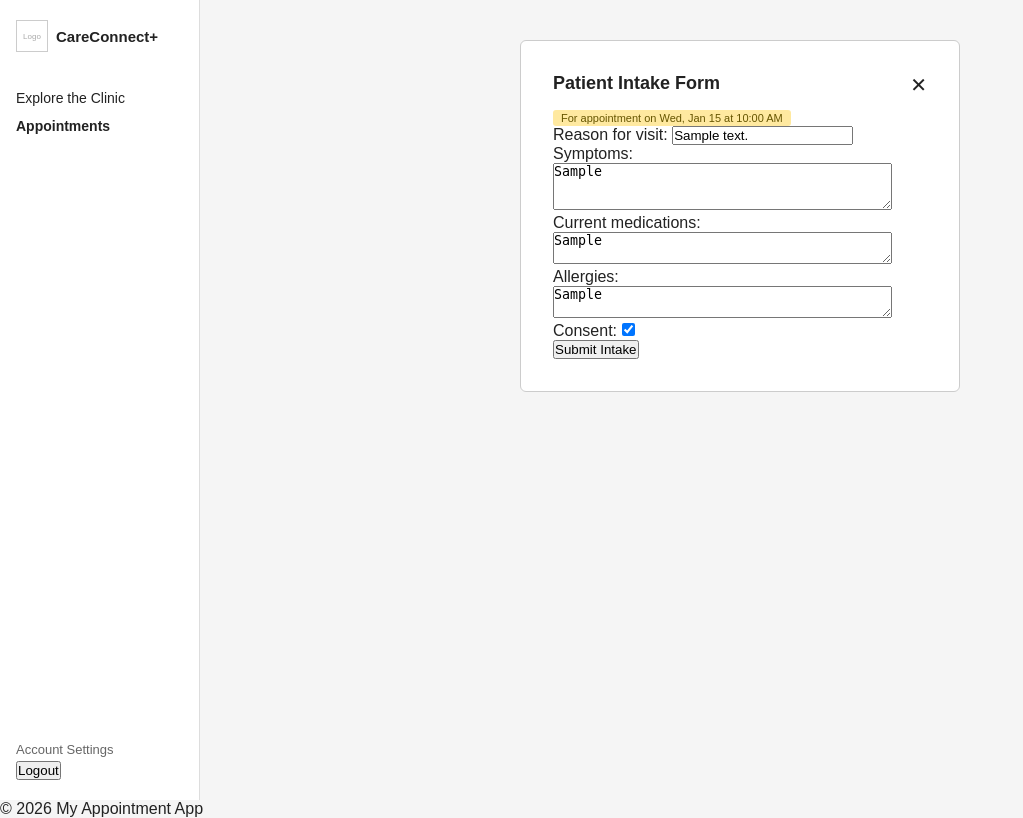
After one commit to mnikkiwalker/IT499-Bachelor-Capstone, a Django app: page /appointment/intake/1/ in a window 1280 px wide. The commit adds this page. Shown: the whole page, without its empty margins (0-1023 px from the left). Run offline with Django 5.2, Linux system fonts and the light colour scheme; a user stored in the database is signed in; tables that the repository leaves empty hold one stand-in row (values such as "Sample post").

Commit message:
appointment status & patient intake form
- added status field to Timeslot with 5 lifecycle states
- wired live status dropdown into staff schedule
- added IntakeForm model tied to Timeslot
- intake form, view, and URL; linked from confirmation screen

```diff
--- /dev/null
+++ b/appointment/forms.py
@@ -0,0 +1,20 @@
+from django import forms
+from .models import IntakeForm
+
+
+class IntakeFormForm(forms.ModelForm):
+
+    class Meta:
+        model = IntakeForm
+        fields = [
+            "reason_for_visit",
+            "symptoms",
+            "current_medications",
+            "allergies",
+            "consent",
+        ]
+        widgets = {
+            "symptoms": forms.Textarea(attrs={"rows": 3}),
+            "current_medications": forms.Textarea(attrs={"rows": 2}),
+            "allergies": forms.Textarea(attrs={"rows": 2}),
+        }
--- a/appointment/models.py
+++ b/appointment/models.py
@@ -23,11 +23,39 @@ class Appointment(models.Model):
 
 class Timeslot(models.Model):
 
+    STATUS_CHOICES = [
+        ("scheduled", "Scheduled"),
+        ("checked_in", "Checked In"),
+        ("completed", "Completed"),
+        ("cancelled", "Cancelled"),
+        ("no_show", "No Show"),
+    ]
+
     date = models.DateField()
     start_time = models.TimeField()
-    # duration = models.FloatField()
     is_booked = models.BooleanField(default=False)
     booked_appt_id = models.CharField()
+    status = models.CharField(max_length=20, choices=STATUS_CHOICES, default="scheduled")
 
     def __str__(self):
         return f"{self.date} — {self.start_time}"
+
+class IntakeForm(models.Model):
+
+    # ties this intake to the booked slot it belongs to — one form per appointment
+    timeslot = models.OneToOneField(
+        Timeslot,
+        on_delete=models.CASCADE,
+        related_name="intake_form",
+    )
+
+    reason_for_visit = models.CharField(max_length=200)
+    symptoms = models.TextField(blank=True)
+    current_medications = models.TextField(blank=True)
+    allergies = models.TextField(blank=True)
+    consent = models.BooleanField(default=False)
+
+    submitted_at = models.DateTimeField(auto_now_add=True)
+
+    def __str__(self):
+        return f"Intake for slot {self.timeslot_id}"
--- a/appointment/urls.py
+++ b/appointment/urls.py
@@ -15,4 +15,6 @@ urlpatterns = [
     path('schedule/', views.schedule_view, name='schedule'),
     path('schedule/add/', views.save_appt, name='save_appt'),
     path('confirmation/<int:slot_id>', views.confirmation_view, name='confirmation'),
+    path('staff/status/', views.update_status, name='update_status'),
+    path('intake/<int:slot_id>/', views.intake_form_view, name='intake_form'),
 ]
--- a/appointment/views.py
+++ b/appointment/views.py
@@ -5,6 +5,10 @@ from django.utils import timezone
 from .models import Timeslot
 from datetime import date, timedelta
 import calendar
+from django.urls import reverse
+from urllib.parse import urlencode
+from .models import Timeslot, IntakeForm
+from .forms import IntakeFormForm
 
 
 def staff_schedule_view(request):
@@ -94,6 +98,29 @@ def confirmation_view(request, slot_id):
     })
 
 
+def intake_form_view(request, slot_id):
+
+    slot = get_object_or_404(Timeslot, id=slot_id)
+
+    # if this slot already has an intake, load it so the student edits
+    # instead of creating a second one (the OneToOne would crash on a dupe)
+    existing = IntakeForm.objects.filter(timeslot=slot).first()
+
+    if request.method == "POST":
+        form = IntakeFormForm(request.POST, instance=existing)
+        if form.is_valid():
+            intake = form.save(commit=False)  # hold it before hitting the db
+            intake.timeslot = slot            # attach it to this slot
+            intake.save()
+            return redirect('appointment:confirmation', slot.id)
+    else:
+        form = IntakeFormForm(instance=existing)
+
+    return render(request, 'scheduling/intake_form.html', {
+        'form': form,
+        'slot': slot,
+    })
+
 
 def save_appt(request):
 
@@ -114,3 +141,41 @@ def save_appt(request):
 
     else:
         return redirect('appointment:schedule_page')
+
+# each status maps to the list of statuses it's allowed to move to.
+# the three end states map to empty lists, so nothing can leave them.
+ALLOWED_TRANSITIONS = {
+    "scheduled":  ["checked_in", "cancelled", "no_show"],
+    "checked_in": ["completed", "cancelled"],
+    "completed":  [],
+    "cancelled":  [],
+    "no_show":    [],
+}
+
+
+def update_status(request):
+
+    if request.method == "POST":
+
+        slot_id = request.POST.get("slot_id")
+        new_status = request.POST.get("status")
+
+        timeslot = get_object_or_404(Timeslot, id=slot_id)
+
+        current_status = timeslot.status
+
+        # only save if the move is allowed out of the current status.
+        # an illegal move is skipped, so the old status stays put.
+        if new_status in ALLOWED_TRANSITIONS.get(current_status, []):
+            timeslot.status = new_status
+            timeslot.save()
+
+        # bounce back to the same day/view they were looking at
+        params = urlencode({
+            "date": request.POST.get("date", ""),
+            "view": request.POST.get("view", "day"),
+        })
+        return redirect(f"{reverse('appointment:staff_schedule')}?{params}")
+
+    else:
+        return redirect('appointment:staff_schedule')
--- a/templates/scheduling/confirmation.html
+++ b/templates/scheduling/confirmation.html
@@ -14,5 +14,7 @@
       <a href="{% url 'appointment:dashboard' %}" class="schedule-btn">Back to Dashboard</a>
     </div>
 
+    <a href="{% url 'appointment:intake_form' slot.id %}" class="book-btn">Fill out intake form</a>
+
   </main>
 {% endblock %}
--- /dev/null
+++ b/templates/scheduling/intake_form.html
@@ -0,0 +1,24 @@
+{% extends 'navigation.html' %}
+{% block content %}
+
+  <main class="main-content">
+
+    <div class="schedule-panel">
+      <a href="{% url 'appointment:dashboard' %}" class="close-link">✕</a>
+      <h2>Patient Intake Form</h2>
+
+      <p class="db-label">
+        For appointment on {{ slot.date|date:"D, M j" }} at {{ slot.start_time|time:"g:i A" }}
+      </p>
+
+      <form method="post" class="intake-form">
+        {% csrf_token %}
+        {{ form.as_p }}
+        <button type="submit" class="book-btn">Submit Intake</button>
+      </form>
+
+    </div>
+
+  </main>
+
+{% endblock %}
```
Also changed, not shown: templates/scheduling/staff_schedule.html (+14 -10 lines), appointment/migrations/0003_timeslot_status.py (added), appointment/migrations/0004_intakeform.py (added).
